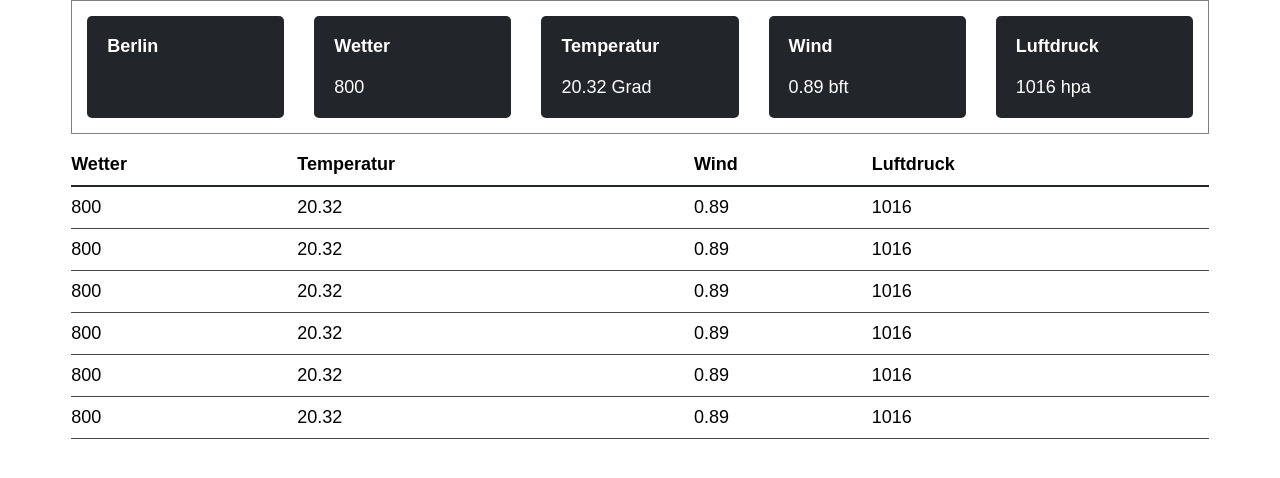
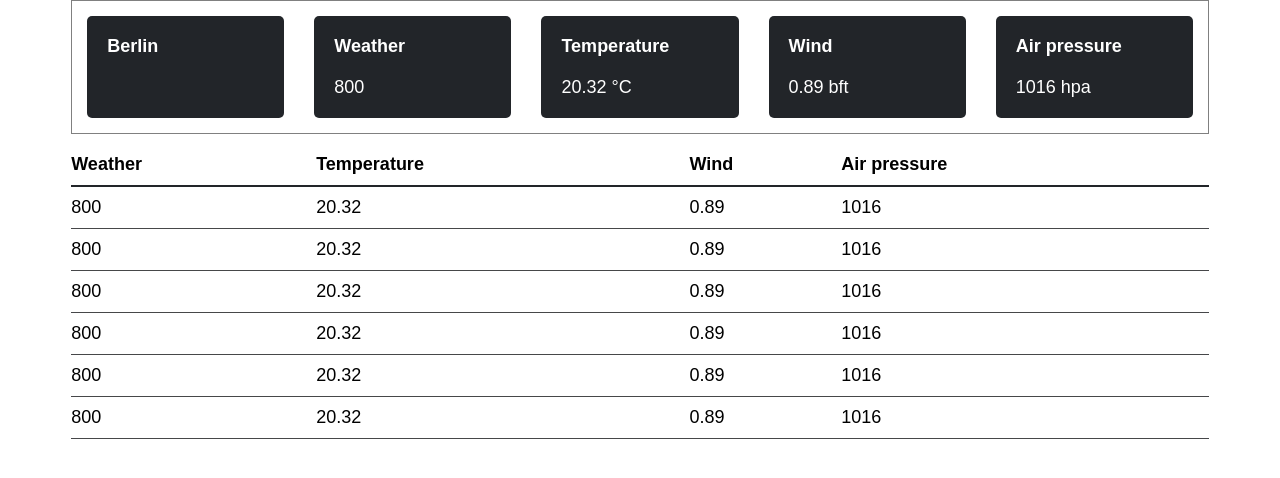
Before and after one commit to martin-coding/weatherlog, a Node server app: page /stations/1 in a window 1280 px wide. Shown: the part 78-556 px from the top of the page. Run offline with Node 20, Linux system fonts and the light colour scheme.

Commit message:
Language fixes
Switched to english

```diff
--- a/views/stations.pug
+++ b/views/stations.pug
@@ -7,24 +7,24 @@ block content
                 .data_column
                     p.data_title Berlin
                 .data_column
-                    p.data_title Wetter
+                    p.data_title Weather
                     p 800
                 .data_column
-                    p.data_title Temperatur
-                    p 20.32 Grad
+                    p.data_title Temperature
+                    p 20.32 °C
                 .data_column
                     p.data_title Wind
                     p 0.89 bft
                 .data_column
-                    p.data_title Luftdruck
+                    p.data_title Air pressure
                     p 1016 hpa
         div
             table
                 tr
-                    th Wetter
-                    th Temperatur
+                    th Weather
+                    th Temperature
                     th Wind
-                    th Luftdruck
+                    th Air pressure
                 tr
                     td 800
                     td 20.32
```
